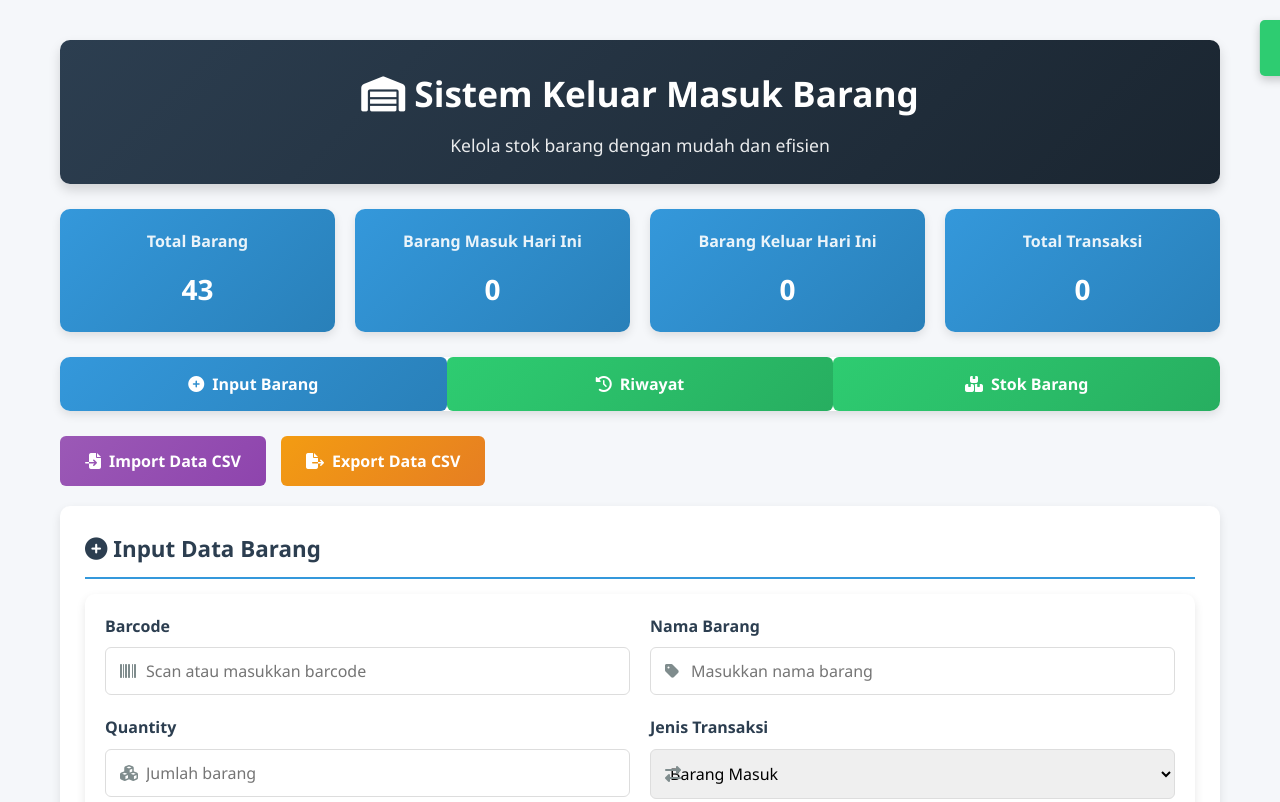
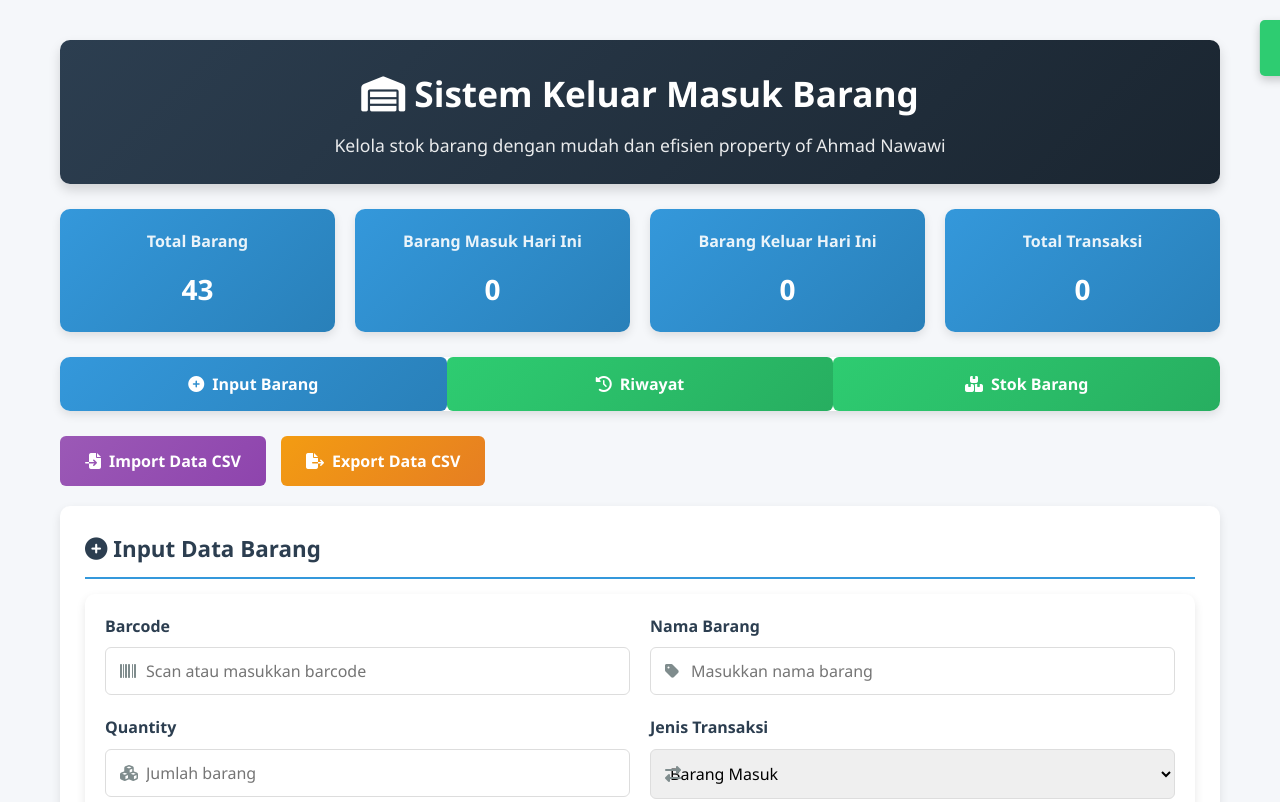
Before and after one commit to achmadnawawi44-sudo/Aplikasi-Management-Keluar-masuk-barang, a plain HTML site: page index.html in a window 1280 px wide. Shown: the top 802 px of the page. Drawn offline with nearby package versions, Linux system fonts and the light colour scheme.

Commit message:
Update index.html

```diff
--- a/index.html
+++ b/index.html
@@ -483,7 +483,7 @@
     <div class="container">
         <header>
             <h1><i class="fas fa-warehouse"></i> Sistem Keluar Masuk Barang</h1>
-            <p class="description">Kelola stok barang dengan mudah dan efisien</p>
+            <p class="description">Kelola stok barang dengan mudah dan efisien property of Ahmad Nawawi</p>
         </header>
 
         <div class="stats">
@@ -1233,4 +1233,5 @@
         });
     </script>
 </body>
+
 </html>
```
